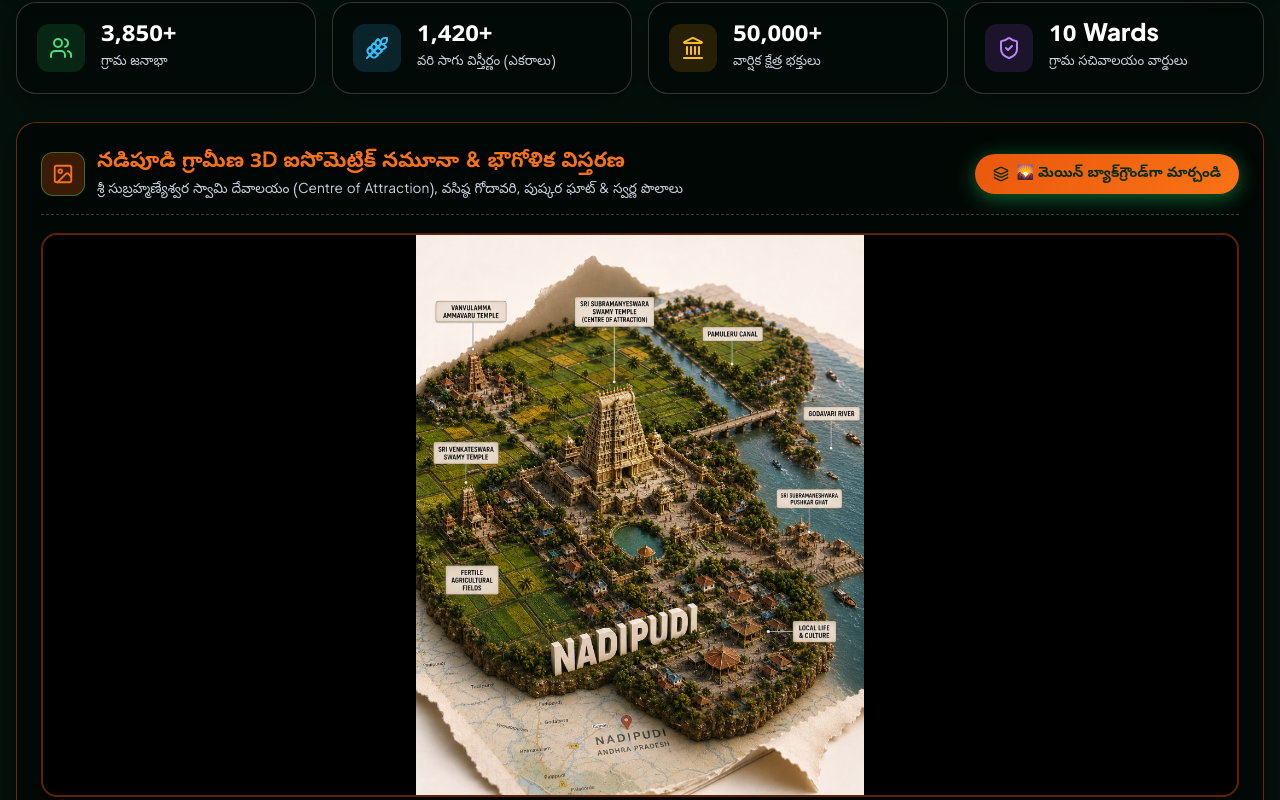
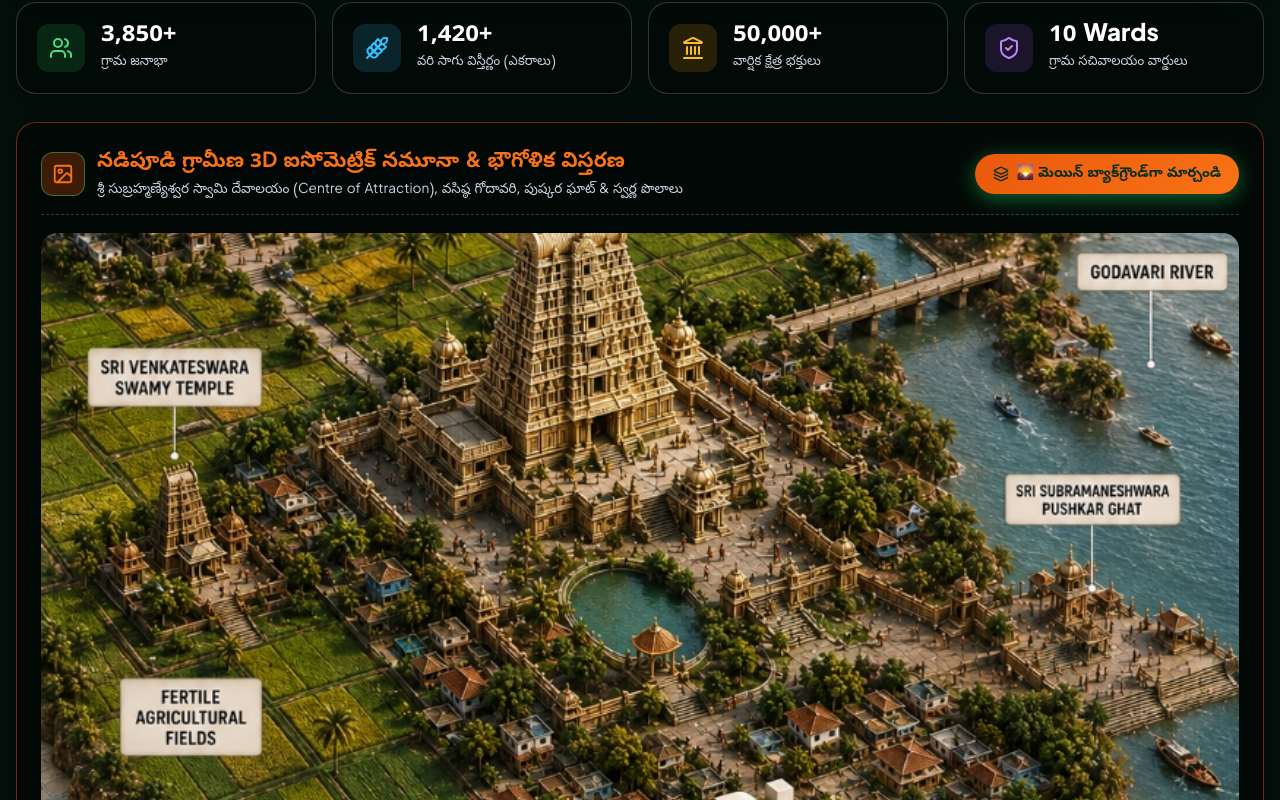
Before and after one commit to krishnasidhvi/nadipudi-village-portal, a React (Vite) app: page / in a window 1280 px wide. Shown: the part 800-1600 px from the top of the page. Built offline with nearby package versions, Linux system fonts and the light colour scheme.

Commit message:
feat: polish 3D diorama showcase framing and resolve all linter warnings

```diff
--- a/public/sw.js
+++ b/public/sw.js
@@ -1,6 +1,6 @@
 const CACHE_NAME = 'nadipudi-portal-v2';
 
-self.addEventListener('install', (event) => {
+self.addEventListener('install', (_event) => {
   self.skipWaiting();
 });
 
--- a/src/components/AiAssistantWidget.jsx
+++ b/src/components/AiAssistantWidget.jsx
@@ -1,8 +1,6 @@
 import React, { useState, useEffect, useRef } from "react";
-import { MessageSquare, Sparkles, X, Send, Volume2, VolumeX, Bot, ArrowRight, CornerDownLeft } from "lucide-react";
-import { templeInfo } from "../data/templeData";
+import { Sparkles, X, Send, Volume2, VolumeX, Bot, ArrowRight } from "lucide-react";
 import { mandiPrices } from "../data/agriData";
-import { govtSchemes } from "../data/schemeData";
 import { sachivalayamStaff } from "../data/directoryData";
 
 export default function AiAssistantWidget({ lang, setActiveTab }) {
--- a/src/components/AnalyticsHub.jsx
+++ b/src/components/AnalyticsHub.jsx
@@ -1,7 +1,7 @@
 import React from "react";
 import { Chart as ChartJS, ArcElement, Tooltip, Legend, CategoryScale, LinearScale, BarElement, Title, PointElement, LineElement } from "chart.js";
-import { Doughnut, Bar, Line } from "react-chartjs-2";
-import { Cpu, Users, Wheat, Award, Activity, Sparkles, TrendingUp, Droplets } from "lucide-react";
+import { Doughnut, Bar } from "react-chartjs-2";
+import { Cpu, Users, Wheat, Award, Sparkles, Droplets } from "lucide-react";
 import { villageDemographics, aiAgriTelemetry, dbtDisbursementData } from "../data/analyticsData";
 
 ChartJS.register(ArcElement, Tooltip, Legend, CategoryScale, LinearScale, BarElement, Title, PointElement, LineElement);
--- a/src/components/AppInstallBanner.jsx
+++ b/src/components/AppInstallBanner.jsx
@@ -1,7 +1,7 @@
 import React, { useState, useEffect } from "react";
-import { Download, Smartphone, X, Share, Apple } from "lucide-react";
+import { Download, Smartphone, X, Apple } from "lucide-react";
 
-export default function AppInstallBanner({ lang, t }) {
+export default function AppInstallBanner({ lang }) {
   const isTe = lang === "te";
   const [deferredPrompt, setDeferredPrompt] = useState(null);
   const [showBanner, setShowBanner] = useState(false);
--- a/src/components/Directory.jsx
+++ b/src/components/Directory.jsx
@@ -1,5 +1,5 @@
 import React from "react";
-import { PhoneCall, ShieldAlert, User, MapPin, CheckCircle, ExternalLink } from "lucide-react";
+import { PhoneCall, ShieldAlert, User, MapPin } from "lucide-react";
 import { sachivalayamStaff, emergencyNumbers } from "../data/directoryData";
 
 export default function Directory({ lang, t }) {
--- a/src/components/ElectionHub.jsx
+++ b/src/components/ElectionHub.jsx
@@ -1,5 +1,5 @@
 import React from "react";
-import { Vote, ExternalLink, MapPin, FileText, Bell } from "lucide-react";
+import { ExternalLink, MapPin, FileText, Bell } from "lucide-react";
 import { voterPortals, nadipudiBooths, electionUpdates } from "../data/electionData";
 
 export default function ElectionHub({ lang, t }) {
--- a/src/components/Footer.jsx
+++ b/src/components/Footer.jsx
@@ -1,7 +1,7 @@
 import React from "react";
 import { Landmark, Heart } from "lucide-react";
 
-export default function Footer({ lang, t }) {
+export default function Footer({ t }) {
   return (
     <footer className="main-footer">
       <div style={{ display: "flex", alignItems: "center", justifyContent: "center", gap: "8px", marginBottom: "8px", fontWeight: 700, color: "var(--primary-emerald)" }}>
--- a/src/components/HomeHub.jsx
+++ b/src/components/HomeHub.jsx
@@ -1,14 +1,15 @@
 import React, { useState } from "react";
-import { Landmark, Sparkles, Wheat, HeartHandshake, Users, ArrowRight, ShieldCheck, MapPin, Calendar, Activity, Eye, Layers, Compass, Image as ImageIcon } from "lucide-react";
+import { Landmark, Sparkles, Wheat, HeartHandshake, Users, ArrowRight, ShieldCheck, MapPin, Calendar, Activity, Layers, Image as ImageIcon } from "lucide-react";
 import { getRelativeFormattedDate } from "../utils/dateUtils";
 import showcase3dImg from "../assets/nadipudi_3d_diorama_showcase.jpg";
+import defaultBgImg from "../assets/nadipudi_full_bg.png";
 
 export default function HomeHub({ lang, t, setActiveTab }) {
   const isTe = lang === "te";
   const currentDate = getRelativeFormattedDate(0, lang);
   const [isBgActive, setIsBgActive] = useState(false);
 
-  // Dynamic Background Toggle Handler
+  // Reliable Dynamic Background Toggle Handler (Works in both Dev & Production)
   const toggleBackground = () => {
     const backdropEl = document.querySelector(".app-backdrop-image");
     if (!backdropEl) return;
@@ -17,7 +18,7 @@ export default function HomeHub({ lang, t, setActiveTab }) {
       backdropEl.style.backgroundImage = `url('${showcase3dImg}')`;
       setIsBgActive(true);
     } else {
-      backdropEl.style.backgroundImage = `url('/src/assets/nadipudi_full_bg.png')`;
+      backdropEl.style.backgroundImage = `url('${defaultBgImg}')`;
       setIsBgActive(false);
     }
   };
@@ -149,8 +150,8 @@ export default function HomeHub({ lang, t, setActiveTab }) {
         </div>
       </div>
 
-      {/* NEW AI FEATURE SPOTLIGHT: 3D Isometric Geographical Model Showcase */}
-      <div className="card" style={{ marginBottom: "28px", background: "rgba(0, 0, 0, 0.55)", border: "1.5px solid rgba(234, 88, 12, 0.45)" }}>
+      {/* AI FEATURE SPOTLIGHT: 3D Isometric Geographical Model Showcase (Seamlessly Merged) */}
+      <div className="card" style={{ marginBottom: "28px", background: "rgba(0, 0, 0, 0.45)", border: "1.5px solid rgba(234, 88, 12, 0.45)" }}>
         <div className="card-title-group" style={{ display: "flex", justifyContent: "space-between", alignItems: "center", flexWrap: "wrap", gap: "14px" }}>
           <div style={{ display: "flex", alignItems: "center", gap: "12px" }}>
             <div className="card-icon-box" style={{ background: "rgba(234, 88, 12, 0.25)", color: "var(--divine-saffron)" }}>
@@ -185,12 +186,20 @@ export default function HomeHub({ lang, t, setActiveTab }) {
           </button>
         </div>
 
-        {/* 3D Diorama Image Container */}
-        <div style={{ margin: "18px 0", borderRadius: "16px", overflow: "hidden", border: "2px solid rgba(234, 88, 12, 0.4)", background: "#000", position: "relative" }}>
+        {/* Seamless 3D Diorama Image Frame (No Black Bars on Either Side) */}
+        <div style={{ margin: "18px 0", borderRadius: "16px", overflow: "hidden", background: "transparent", position: "relative" }}>
           <img
             src={showcase3dImg}
             alt="Nadipudi 3D Diorama Map Showcase"
-            style={{ width: "100%", maxHeight: "560px", objectFit: "contain", display: "block", margin: "0 auto" }}
+            style={{
+              width: "100%",
+              height: "auto",
+              maxHeight: "620px",
+              objectFit: "cover",
+              display: "block",
+              borderRadius: "14px",
+              boxShadow: "0 12px 36px rgba(0,0,0,0.6)"
+            }}
           />
         </div>
 
--- a/src/components/TempleHub.jsx
+++ b/src/components/TempleHub.jsx
@@ -1,5 +1,5 @@
 import React, { useState } from "react";
-import { Landmark, Calendar, Clock, MapPin, Sparkles, Compass, ExternalLink, ShieldCheck, Heart, Info, ArrowRight, Utensils, Award, ChevronRight, Image as ImageIcon } from "lucide-react";
+import { Landmark, Clock, MapPin, Compass, ExternalLink, Utensils, Award, Image as ImageIcon } from "lucide-react";
 import { templeInfo } from "../data/templeData";
 
 // Import authentic deity photo, Google Maps photo, and AI Gopuram visual
--- a/src/components/VillageMap.jsx
+++ b/src/components/VillageMap.jsx
@@ -2,11 +2,11 @@ import React, { useState, useMemo } from "react";
 import { MapContainer, TileLayer, Marker, Popup, Polygon } from "react-leaflet";
 import L from "leaflet";
 import "leaflet/dist/leaflet.css";
-import { MapPin, Compass, Search, ExternalLink, Info, Layers, Eye, Sparkles, Home, Trees, Waves } from "lucide-react";
+import { MapPin, Compass, Search, ExternalLink, Info, Layers, Sparkles } from "lucide-react";
 import { mapConfig, dioramaLandmarks, surveyLandRecords, nadipudiBoundaryPolygon } from "../data/mapData";
 import map3dImage from "../assets/nadipudi_3d_map.png";
 
-export default function VillageMap({ lang, t }) {
+export default function VillageMap({ lang }) {
   const isTe = lang === "te";
   const [viewMode, setViewMode] = useState("diorama"); // 'diorama' or 'gis'
   const [selectedLandmark, setSelectedLandmark] = useState(dioramaLandmarks[1]);
```
